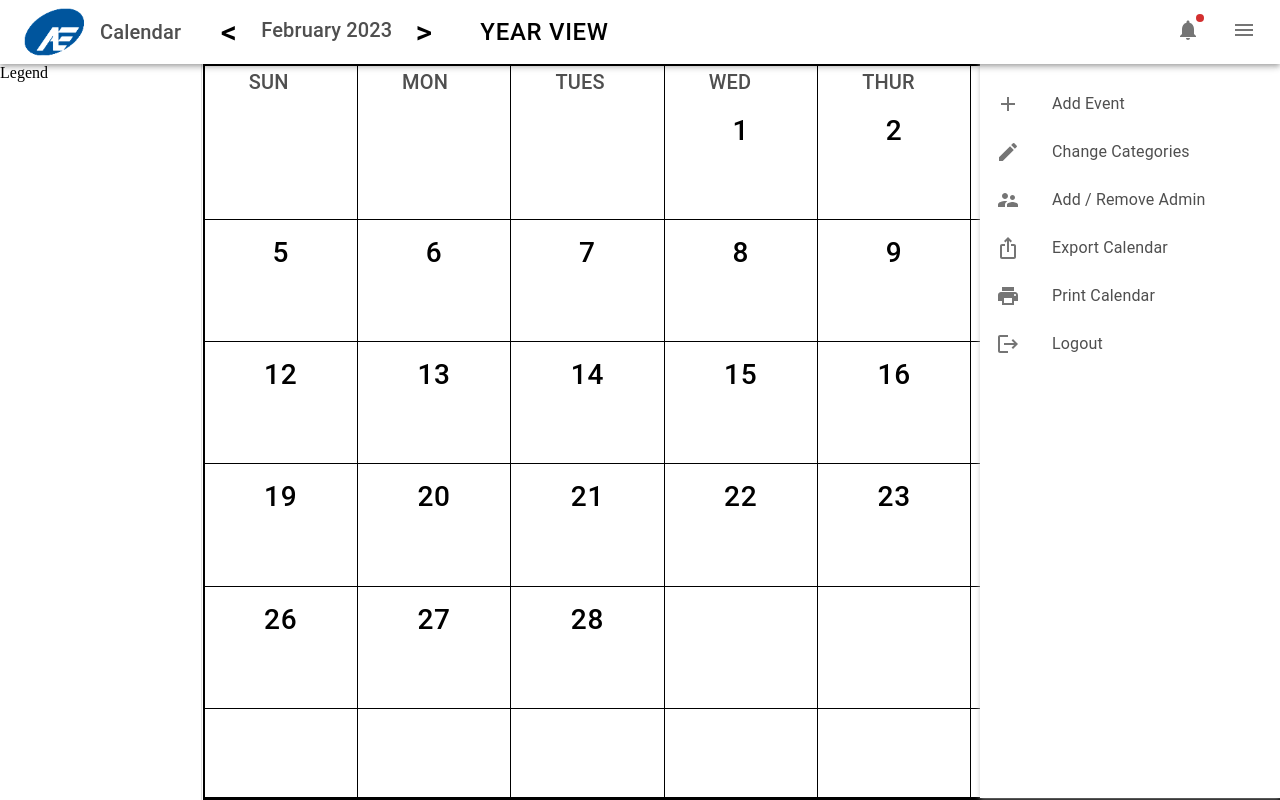
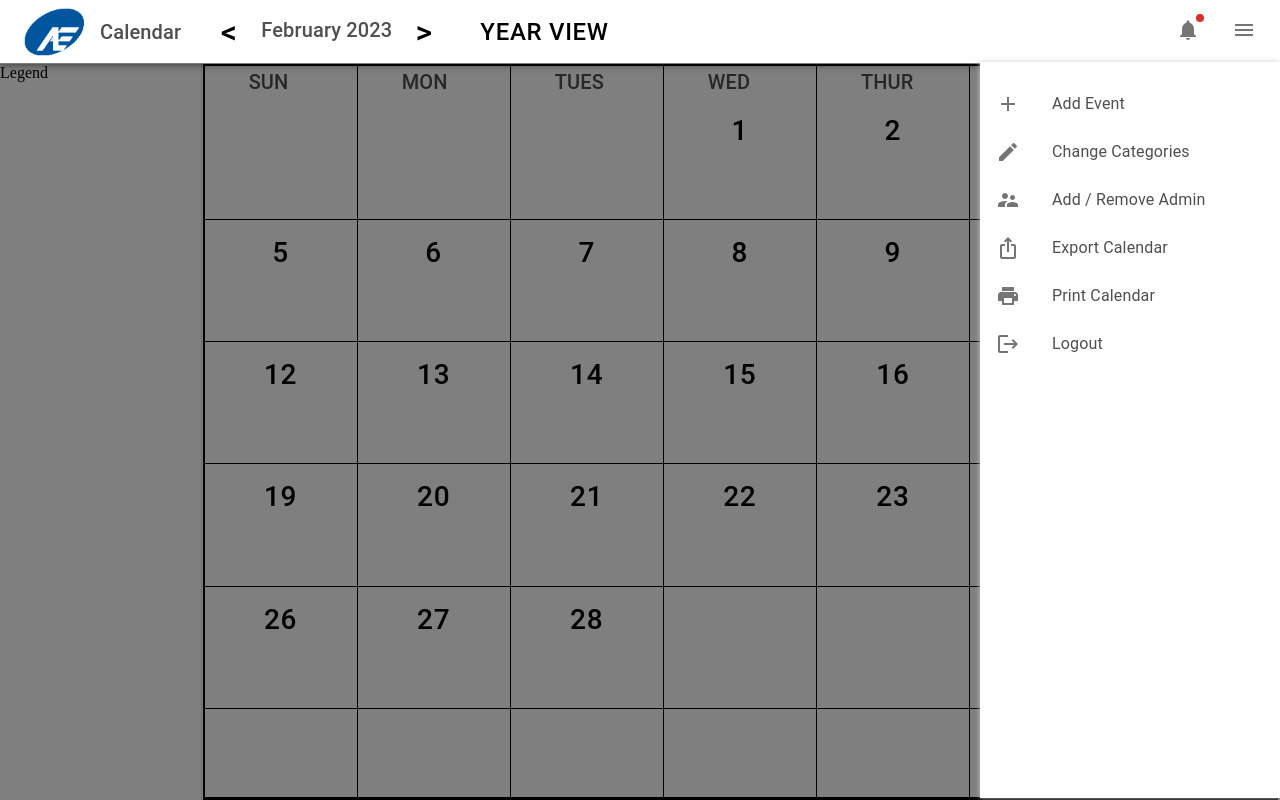
Before and after one commit to rcacho/static-web-app, a Next.js app: page / in a window 1280 px wide. Both pictures are taken after a click on the icon 1244 px from the left and 30 px from the top of the page. Built offline with nearby package versions, Linux system fonts and the light colour scheme; no server answers.

Commit message:
added Backdrop

```diff
--- a/src/components/TopBar.tsx
+++ b/src/components/TopBar.tsx
@@ -11,19 +11,6 @@ function TopBar(this: any, props: any) {
     backgroundColor: 'white',
     color: '#4D4D4D'
   })
-
-  // const TopButton = styled(Button)({
-  //   backgroundColor: 'skyblue',
-  //   color: '#888',
-  //   margin: 5,
-  //   '&:hover': {
-  //     backgroundColor: '#898989',
-  //   },
-  //   '&:disabled': {
-  //     backgroundColor: 'gray',
-  //     color: 'white',
-  //   },
-  // });
 
   // to display the months (Date only returns numbers 0-11)
   const months = [
@@ -45,7 +32,11 @@ function TopBar(this: any, props: any) {
     // <Box bgcolor="white" sx={{ height: 70 }}>
     <AppBar position="sticky">
       <StyledTopBar>
-        <Stack sx={{ display: { xs: 'block', sm: 'none' } }}>
+        <Stack
+          sx={{
+            display: { xs: 'block', sm: 'none' }
+          }}
+        >
           <Stack
             direction="row"
             spacing={1}
@@ -56,7 +47,13 @@ function TopBar(this: any, props: any) {
             <Typography variant="h6">Calendar</Typography>
           </Stack>
         </Stack>
-        <Stack direction="row" sx={{ display: { xs: 'none', sm: 'block' } }}>
+        <Stack
+          direction="row"
+          sx={{
+            zIndex: (theme) => theme.zIndex.drawer + 2,
+            display: { xs: 'none', sm: 'block' }
+          }}
+        >
           <Stack
             direction="row"
             justifyContent="space-between"
@@ -115,7 +112,6 @@ function TopBar(this: any, props: any) {
         </Stack>
       </StyledTopBar>
     </AppBar>
-    // </Box>
   )
 }
 export default TopBar
--- a/src/components/menu/RightMenu.tsx
+++ b/src/components/menu/RightMenu.tsx
@@ -1,5 +1,5 @@
 import { ClickAwayListener, Popper, Stack } from '@mui/material'
-import React, { useState } from 'react'
+import React from 'react'
 import MainMenuItems from '@/components/menu/MainMenuItems'
 import AddEventRender from '@/components/menu/menuButtons/addEvent/AddEventRender'
 import ChangeCategories from '@/components/menu/menuButtons/changeCategories/ChangeCategories'
@@ -27,7 +27,7 @@ const RightMenu = (props: any) => {
     <Popper
       open={Boolean(props.panelAnchor)}
       anchorEl={props.panelAnchor}
-      sx={{ bgcolor: 'white' }}
+      sx={{ bgcolor: 'white', zIndex: (theme) => theme.zIndex.drawer + 2 }}
     >
       <ClickAwayListener onClickAway={handleClickAway}>
         <Stack style={alertPanelStyle} sx={{ minHeight: '650px' }}>
--- a/src/components/menu/RightMenuButton.tsx
+++ b/src/components/menu/RightMenuButton.tsx
@@ -1,10 +1,12 @@
 import React, { useState } from 'react'
 import MenuIcon from '@mui/icons-material/Menu'
 import RightMenu from './RightMenu'
+import { Backdrop } from '@mui/material'
 
 const RightMenuButton = () => {
   const [panelAnchor, setPanelAnchor] = useState<null | HTMLElement>(null)
   const [menuState, setMenuState] = useState(0)
+  const [backDrop, setBackDrop] = useState(false)
 
   function updateState(state: any) {
     setMenuState(state)
@@ -13,6 +15,7 @@ const RightMenuButton = () => {
   const handleClick = (event: any) => {
     panelAnchor ? setPanelAnchor(null) : setPanelAnchor(event.currentTarget)
     updateState(0)
+    setBackDrop(!backDrop)
   }
 
   return (
@@ -24,6 +27,18 @@ const RightMenuButton = () => {
         updateState={updateState}
         menuState={menuState}
       />
+      <Backdrop
+        sx={{
+          height: 'calc(100vh - 63px)',
+          color: '#fff',
+          zIndex: 1200,
+          top: '63px'
+        }}
+        open={backDrop}
+        onClick={handleClick}
+      >
+        {''}
+      </Backdrop>
     </div>
   )
 }
--- a/src/pages/index.tsx
+++ b/src/pages/index.tsx
@@ -71,7 +71,12 @@ export default function Home(this: any) {
       </Head>
       <main>
         {/* <Stack direction="column" alignItems="stretch"> */}
-        <Box height="100vh" display="flex" flexDirection="column">
+        <Box
+          sx={{ color: '#fff', zIndex: 2 }}
+          height="100vh"
+          display="flex"
+          flexDirection="column"
+        >
           <TopBar
             following={getFollowing}
             previous={getPrevious}
@@ -97,10 +102,9 @@ export default function Home(this: any) {
               isYearView={yearView}
               changeView={changeView}
               month={0}
-            />
+            />{' '}
           </Stack>
         </Box>
-        {/* </Stack> */}
       </main>
     </ThemeProvider>
   )
```
